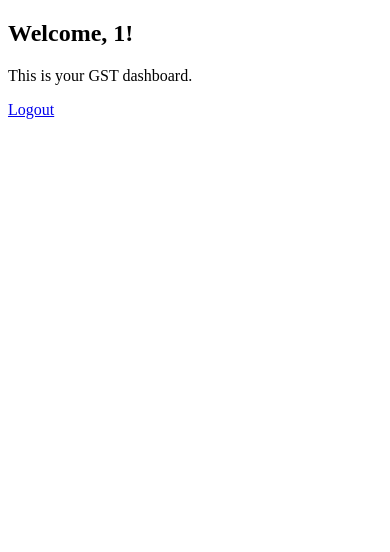
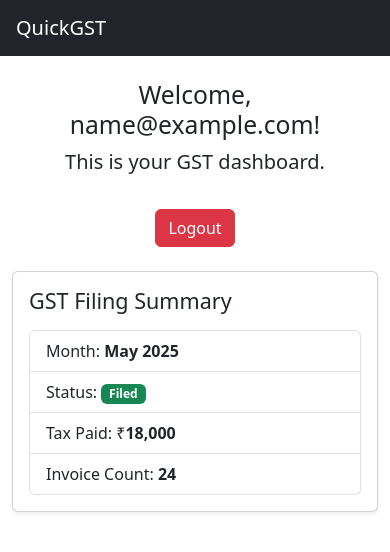
Before and after one commit to prithvi0690/quickgst, a Flask app: page /dashboard in a window 390 px wide. Shown: the top 552 px of the page. Run offline with Flask 3, Linux system fonts and the light colour scheme; the visitor is signed in with stand-in values (Sample User, id 1).

Commit message:
Day-2, added GST cal, dashboard updates and bootstrap UI

```diff
--- a/app.py
+++ b/app.py
@@ -70,5 +70,28 @@ def logout():
     logout_user()
     return redirect(url_for('home'))
 
+from flask import request
+
+@app.route('/gst-calculator', methods=['GET', 'POST'])
+@login_required
+def gst_calculator():
+    gst_amount = None
+    total_amount = None
+    price = None
+    gst_rate = None
+
+    if request.method == 'POST':
+        try:
+            price = float(request.form['price'])
+            gst_rate = float(request.form['gst_rate'])
+            gst_amount = price * gst_rate / 100
+            total_amount = price + gst_amount
+        except ValueError:
+            gst_amount = None
+            total_amount = None
+
+    return render_template('gst_calculator.html', price=price, gst_rate=gst_rate, gst_amount=gst_amount, total_amount=total_amount)
+
+
 if __name__ == '__main__':
     app.run(debug=True)
--- /dev/null
+++ b/templates/base.html
@@ -0,0 +1,41 @@
+<!DOCTYPE html>
+<html lang="en">
+<head>
+    <meta charset="UTF-8">
+    <title>QuickGST</title>
+    <meta name="viewport" content="width=device-width, initial-scale=1">
+    <!-- Bootstrap CDN -->
+    <link href="https://cdn.jsdelivr.net/npm/bootstrap@5.3.3/dist/css/bootstrap.min.css" rel="stylesheet">
+</head>
+<body>
+    <nav class="navbar navbar-expand-lg navbar-dark bg-dark px-3">
+        <a class="navbar-brand" href="{{ url_for('home') }}">QuickGST</a>
+        <div class="collapse navbar-collapse">
+            <ul class="navbar-nav ms-auto">
+                {% if current_user.is_authenticated %}
+                    <li class="nav-item"><a class="nav-link" href="{{ url_for('dashboard') }}">Dashboard</a></li>
+                    <li class="nav-item"><a class="nav-link" href="{{ url_for('logout') }}">Logout</a></li>
+                    <li class="nav-item"><a class="nav-link" href="{{ url_for('gst_calculator') }}">GST Calculator</a></li>
+                {% else %}
+                    <li class="nav-item"><a class="nav-link" href="{{ url_for('login') }}">Login</a></li>
+                    <li class="nav-item"><a class="nav-link" href="{{ url_for('register') }}">Register</a></li>
+                {% endif %}
+            </ul>
+        </div>
+    </nav>
+
+    <div class="container mt-4">
+        {% with messages = get_flashed_messages() %}
+            {% if messages %}
+                <div class="alert alert-info">
+                    {{ messages[0] }}
+                </div>
+            {% endif %}
+        {% endwith %}
+
+        {% block content %}{% endblock %}
+    </div>
+
+    <script src="https://cdn.jsdelivr.net/npm/bootstrap@5.3.3/dist/js/bootstrap.bundle.min.js"></script>
+</body>
+</html>
--- a/templates/dashboard.html
+++ b/templates/dashboard.html
@@ -1,11 +1,24 @@
-<!DOCTYPE html>
-<html>
-<head>
-    <title>QuickGST - Dashboard</title>
-</head>
-<body>
-    <h2>Welcome, {{ current_user.id }}!</h2>
-    <p>This is your GST dashboard.</p>
-    <a href="{{ url_for('logout') }}">Logout</a>
-</body>
-</html>
+{% extends "base.html" %}
+{% block content %}
+    <div class="text-center mb-4">
+        <h2>Welcome, {{ current_user.email }}!</h2>
+        <p class="lead">This is your GST dashboard.</p>
+        <a href="{{ url_for('logout') }}" class="btn btn-danger mt-3">Logout</a>
+    </div>
+
+    <div class="row justify-content-center">
+        <div class="col-md-8">
+            <div class="card shadow-sm">
+                <div class="card-body">
+                    <h4 class="card-title">GST Filing Summary</h4>
+                    <ul class="list-group mt-3">
+                        <li class="list-group-item">Month: <strong>May 2025</strong></li>
+                        <li class="list-group-item">Status: <span class="badge bg-success">Filed</span></li>
+                        <li class="list-group-item">Tax Paid: ₹<strong>18,000</strong></li>
+                        <li class="list-group-item">Invoice Count: <strong>24</strong></li>
+                    </ul>
+                </div>
+            </div>
+        </div>
+    </div>
+{% endblock %}
```
Also changed, not shown: templates/gst_calculator.html (added, +26 -0 lines), templates/home.html (+11 -11 lines), templates/login.html (+19 -27 lines), templates/register.html (+19 -27 lines).
